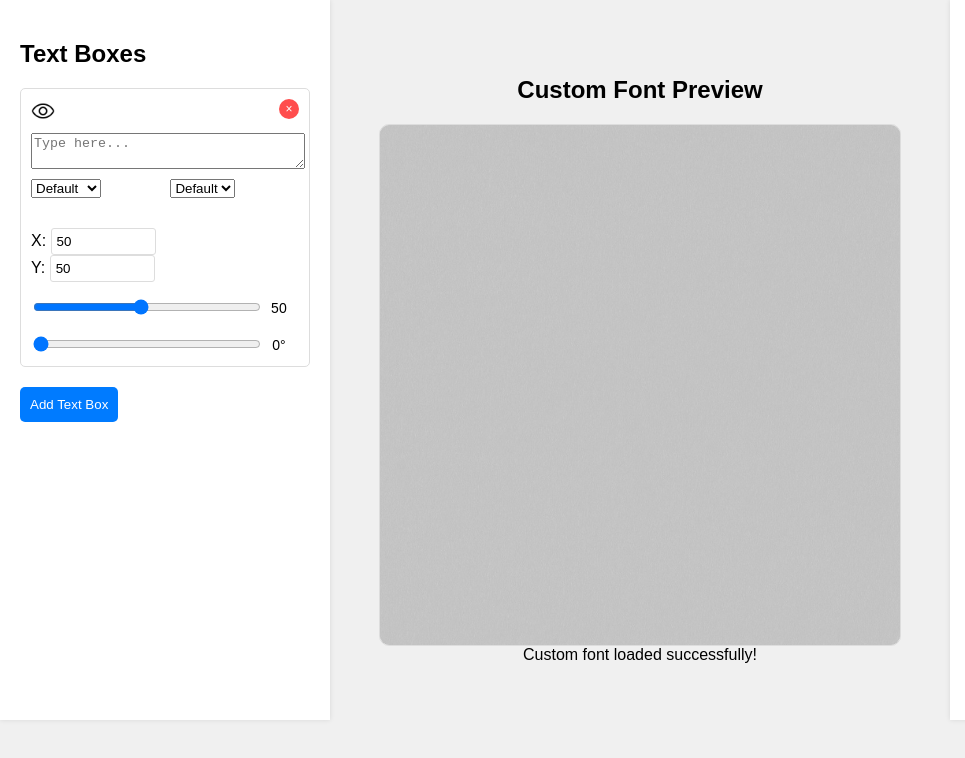
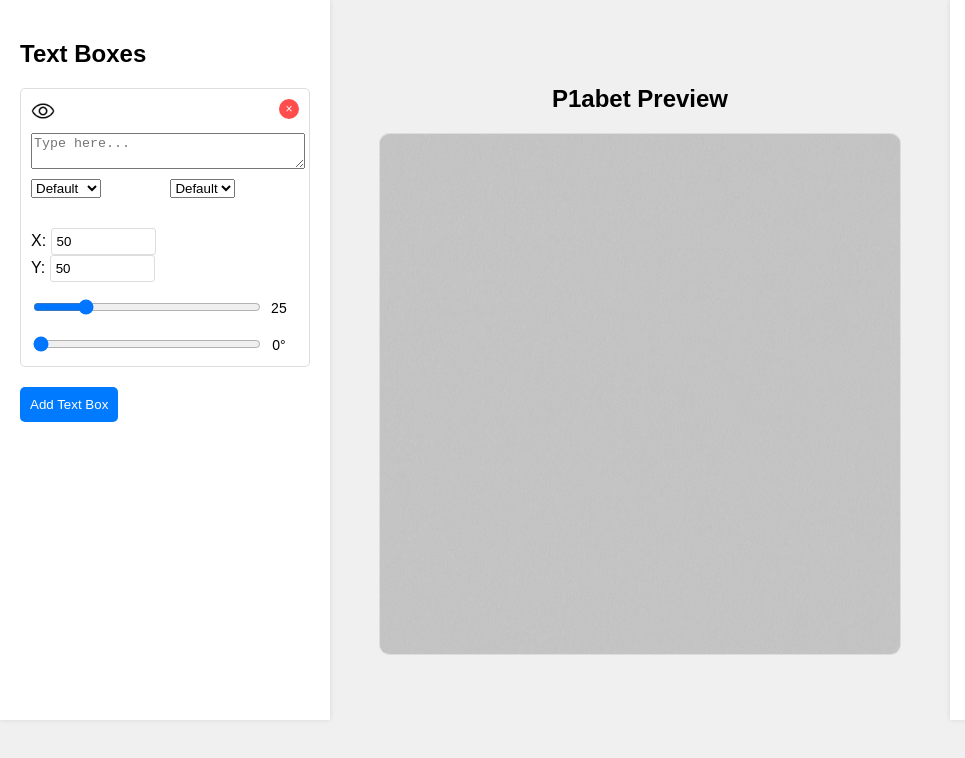
Before and after one commit to maxkarlan/p1abet, a plain HTML site: page index.html in a window 1280 px wide. Shown: the full height of the page, 0-965 px from the left. Drawn offline with Linux system fonts and the light colour scheme.

Commit message:
switch to 2 decimals, couple other minor description changes

```diff
--- a/index.html
+++ b/index.html
@@ -3,7 +3,7 @@
 <head>
     <meta charset="UTF-8">
     <meta name="viewport" content="width=device-width, initial-scale=1.0">
-    <title>Custom Font Preview with Multiple Text Boxes</title>
+    <title>P1abet</title>
     <style>
         @font-face {
             font-family: 'CustomFont';
@@ -298,7 +298,7 @@
         </div>
 
         <div class="preview-column">
-            <h2 class="card-title">Custom Font Preview</h2>
+            <h2 class="card-title">P1abet Preview</h2>
             <div class="preview-wrapper">
                 <div id="preview" class="preview">
                     <div id="texture-overlay" class="texture-overlay"></div>
@@ -355,7 +355,7 @@
             font.load().then(function(loadedFont) {
                 document.fonts.add(loadedFont);
                 preview.style.fontFamily = 'CustomFont, sans-serif';
-                fontStatus.textContent = 'Custom font loaded successfully!';
+                // fontStatus.textContent = 'Custom font loaded successfully!';
                 updateAllTextBoxes();
             }).catch(function(error) {
                 console.error('Error loading font:', error);
@@ -386,7 +386,7 @@
 
         function formatCoordinate(value) {
             // Convert to string and trim trailing zeros
-            return parseFloat(value.toFixed(6)).toString();
+            return parseFloat(value.toFixed(2)).toString();
         }
 
         function createTextBoxUI(textBox) {
@@ -431,7 +431,7 @@
                     </div>
                     <div class="slider-container">
                         <div class="slider-wrapper">
-                            <input type="range" id="sizeSlider-${textBox.id}" class="size-slider" min="5" max="100" value="50">
+                            <input type="range" id="sizeSlider-${textBox.id}" class="size-slider" min="5" max="100" value="25">
                         </div>
                         <div class="slider-value" id="sizeValue-${textBox.id}">50</div>
                     </div>
```
